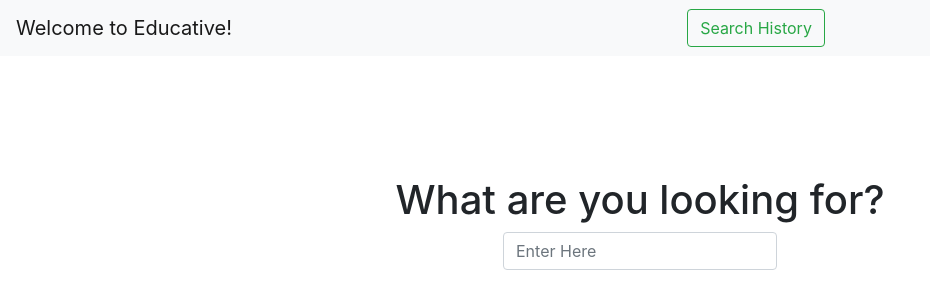
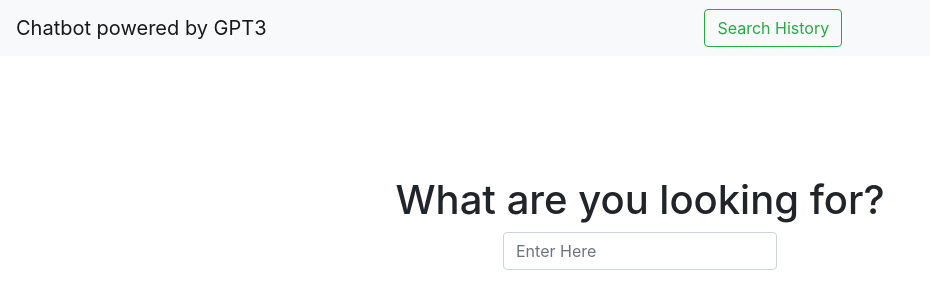
Before and after one commit to Eyasluna/chatbot_GPT3, a Flask app: page / in a window 1280 px wide. Shown: the top 300 px of the page, without its empty margins (0-930 px from the left). Run offline with Flask 3, Linux system fonts and the light colour scheme.

Commit message:
update home page

```diff
--- a/website/templates/base.html
+++ b/website/templates/base.html
@@ -13,7 +13,7 @@
     </head>
     <body>
         <nav class="navbar navbar-expand-lg navbar-light bg-light">
-            <a class="navbar-brand" href="/">Welcome to Educative!</a>
+            <a class="navbar-brand" href="/">Chatbot powered by GPT3</a>
             <button class="navbar-toggler" type="button" data-toggle="collapse" data-target="#navbarSupportedContent" aria-controls="navbarSupportedContent" aria-expanded="false" aria-label="Toggle navigation">
               <span class="navbar-toggler-icon"></span>
             </button>
```
